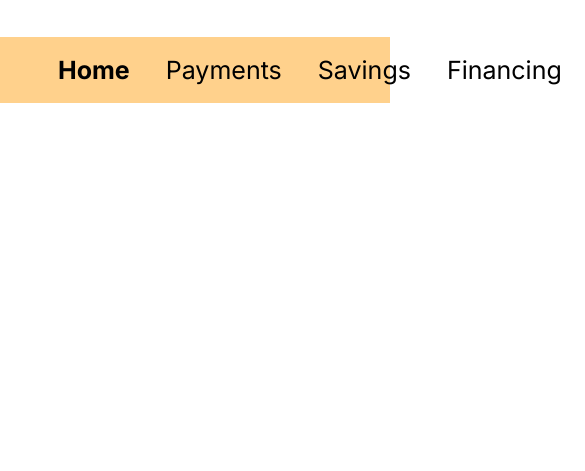
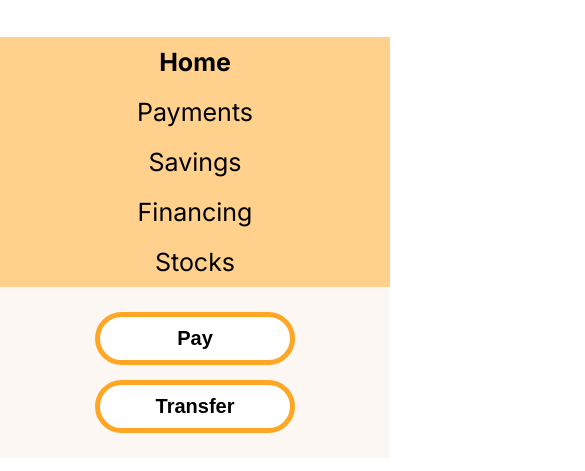
Before and after one commit to lucieyarish/best-bank, a plain HTML site: page index.html in a window 390 px wide. Shown: the part 117-588 px from the top of the page, 585 px wide, since content can reach past the window. Drawn offline with Linux system fonts and the light colour scheme.

Commit message:
Feature: Action buttons; make layout responsive

```diff
--- a/index.html
+++ b/index.html
@@ -22,6 +22,15 @@
             </ul>
         </nav>
     </header>
+
+    <main>
+        <class="main-content">
+            <section class="action-btns">
+                <button class="action-btn text-bold">Pay</button>
+                <button class="action-btn text-bold">Transfer</button>
+            </section>
+        </class>
+    </main>
     <script type="module" src="js/index.js"></script>
 </body>
 </html>
--- a/styles/index.css
+++ b/styles/index.css
@@ -29,10 +29,11 @@ nav {
 .nav-tabs {
     list-style: none;
     display: flex;
-    justify-content: space-evenly;
+    justify-content: space-between;
     font-size: 25px;
     max-width: 730px;
     margin: 0 auto;
+    padding: 0;
 }
 
 .nav-tab {
@@ -40,5 +41,59 @@ nav {
 }
 
 /* LAYOUT */
+main {
+    background-color: #FDF7F4;
+}
+
+.main-content {
+    max-width: 730px;
+    margin: 0 auto;
+}
 
 /* LINKS & BUTTONS */
+.action-btns {
+    display: flex;
+    justify-content: center;
+    gap: 15px;
+    padding: 25px;
+}
+
+.action-btn {
+    background-color: #FFF;
+    border: 5px solid #FFA724;
+    border-radius: 50px;
+    width: 275px;
+    padding: 10px;
+    font-size: 30px;
+    cursor: pointer;
+}
+
+/* MEDIA QUERIES */
+@media only screen and (max-width: 800px) {
+    .nav-tabs {
+        flex-direction: column;
+        align-items: center;
+    }
+
+    .nav-tab {
+        padding: 10px;
+    }
+
+    .action-btns {
+        flex-direction: column;
+        align-items: center;
+    }
+
+    .action-btn {
+        font-size: 20px;
+        width: 200px;
+    }
+}
+
+@media (hover: hover) and (pointer: fine) {
+    .action-btn:hover,
+    .action-btn:focus {
+        background-color: #FFD18C;
+        width: 280px;
+    }
+}
```
